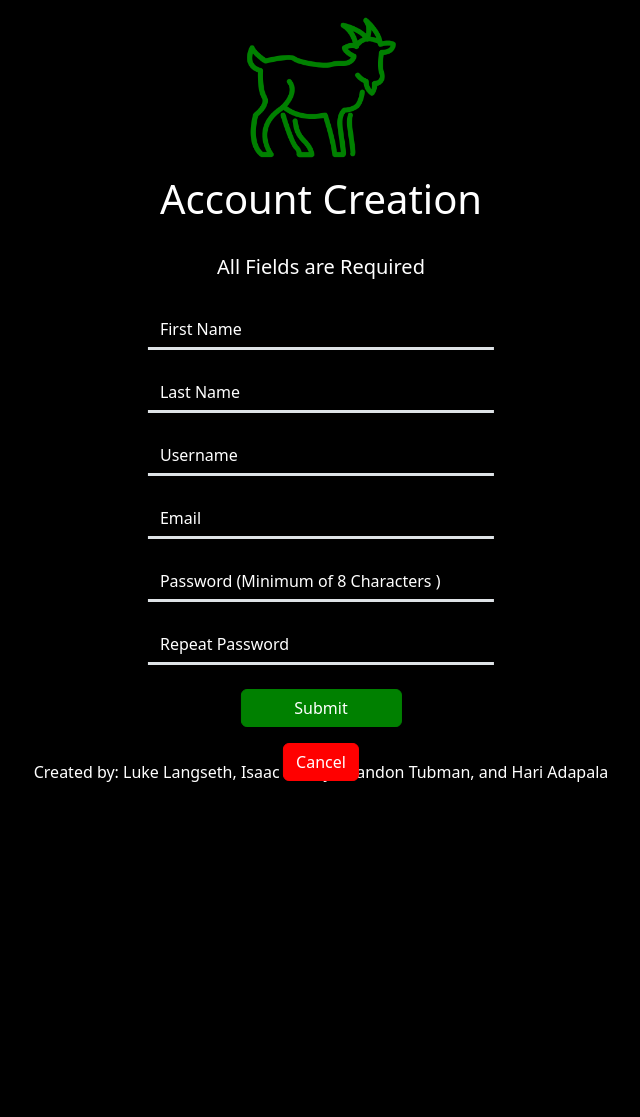
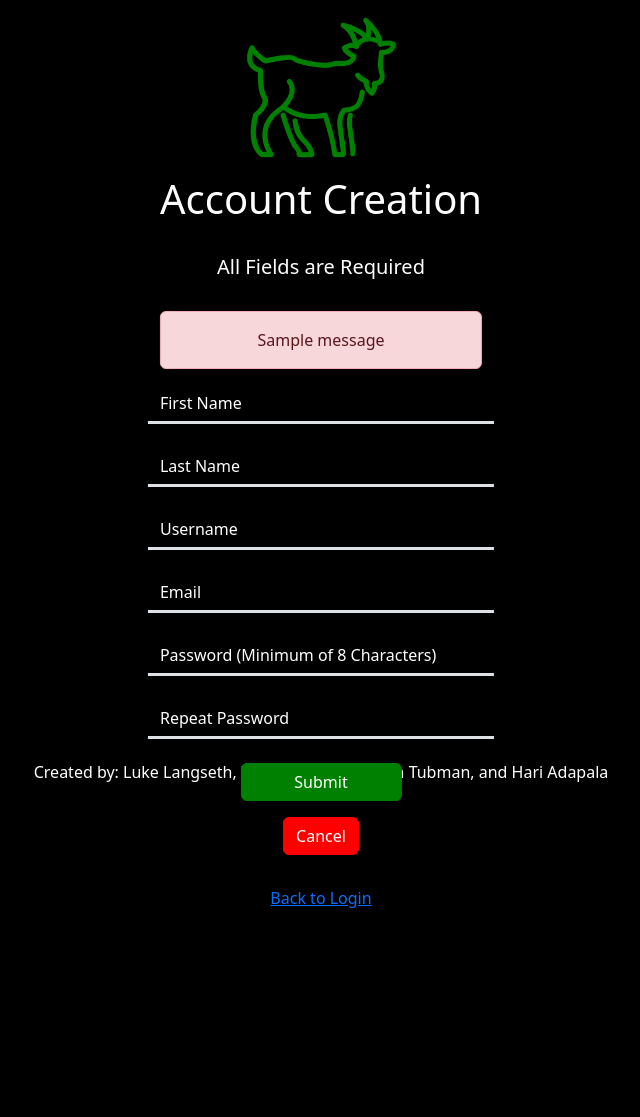
Before and after one commit to langsethluke/IFT401Project, a Flask app: page /createaccount in a window 1280 px wide. Shown: the whole page, without its empty margins (319-959 px from the left). Before the commit the page ends 782 px from the top, so only its background shows below. Run offline with Flask 3, Linux system fonts and the light colour scheme; tables that the repository leaves empty hold one stand-in row (values such as "Sample post"); one stand-in notice (Sample message) is shown.

Commit message:
Updated @createaccount functionality on app.py and createaccount.html to prevent duplicate Username and Email

```diff
--- a/app.py
+++ b/app.py
@@ -23,7 +23,7 @@ def load_user(id):
 
 # Configuration for Connecting to the MySQL Database
 app.config['SECRET_KEY'] = 'your_secret_key'
-app.config['SQLALCHEMY_DATABASE_URI'] = 'mysql+pymysql://root:password@localhost/stock1'
+app.config['SQLALCHEMY_DATABASE_URI'] = 'mysql+pymysql://root:@localhost/IFT401'
 app.config['SQLALCHEMY_TRACK_MODIFICATIONS'] = False
 app.config['WTF_CSRF_ENABLED'] = False
 
@@ -287,6 +287,24 @@ def login():
 def createaccount():
     userForm = UserForm()
     if userForm.validate_on_submit():
+        # Check if the email already exists
+        existing_email = User.query.filter_by(email=userForm.email.data).first()
+        # Check if the username already exists
+        existing_username = User.query.filter_by(username=userForm.username.data).first()
+
+        # Generate the appropriate error message
+        if existing_email and existing_username:
+            flash("Error: An account with this Username and Email already exists", "error")
+        elif existing_email:
+            flash("Error: An account with this Email already exists", "error")
+        elif existing_username:
+            flash("Error: An account with this Username already exists", "error")
+
+        # If any errors were flashed, reload the form
+        if existing_email or existing_username:
+            return render_template('createaccount.html', userForm=userForm)
+
+        # If both checks pass, create the new user
         new_user = User(
                         first_name=userForm.first_name.data,
                         last_name=userForm.last_name.data,
@@ -294,20 +312,24 @@ def createaccount():
                         username=userForm.username.data,
                         password=userForm.password.data )
 
-        # Commits the User first so the Portfolio can get a valid User ID
+        # Commit the new user to the database
         db.session.add(new_user)
         db.session.commit()
 
+        # Create a portfolio for the new user
         new_portfolio = Portfolio(
-                        total_balance = 0,
-                        stock_balance = 0,
-                        cash_balance = 0,
-                        user_id = new_user.id )
+                        total_balance=0,
+                        stock_balance=0,
+                        cash_balance=0,
+                        user_id=new_user.id)
 
         db.session.add(new_portfolio)
         db.session.commit()
+
         return redirect(url_for('login'))
+
     return render_template('createaccount.html', userForm=userForm)
+
 
 @app.route('/accountcanceled')
 def accountcanceled():
--- a/templates/createaccount.html
+++ b/templates/createaccount.html
@@ -8,7 +8,7 @@
         <!-- Bootstrap CSS -->
         <link href="https://cdn.jsdelivr.net/npm/bootstrap@5.3.3/dist/css/bootstrap.min.css" rel="stylesheet" integrity="sha384-QWTKZyjpPEjISv5WaRU9OFeRpok6YctnYmDr5pNlyT2bRjXh0JMhjY6hW+ALEwIH" crossorigin="anonymous">
 
-        <!-- Login  and Modal CSS -->
+        <!-- Login and Modal CSS -->
         <link href="/static/styles/login.css" rel="stylesheet" />
         <link href="/static/styles/modal.css" rel="stylesheet" />
     </head>
@@ -20,7 +20,19 @@
                 <h1>Account Creation</h1>
                 <br>
                 <h5>All Fields are Required</h5>
-              </br>
+                <br>
+
+                <!-- Flash Messages -->
+                {% with messages = get_flashed_messages(category_filter=["error"]) %}
+                    {% if messages %}
+                        {% for message in messages %}
+                            <div class="alert alert-danger" role="alert">
+                                {{ message }}
+                            </div>
+                        {% endfor %}
+                    {% endif %}
+                {% endwith %}
+
                 <form method="POST" action="">
                     {{ userForm.hidden_tag() }}
                     <div class="form-group">
@@ -31,40 +43,41 @@
                     <br>
                     <div class="form-group">
                         <div class="row justify-content-center">
-                            {{ userForm.last_name (class="input form-control w-100", id="lastnameInput", placeholder="Last Name") }}
+                            {{ userForm.last_name(class="input form-control w-100", id="lastnameInput", placeholder="Last Name") }}
                         </div>
                     </div>
                     <br>
                     <div class="form-group">
                         <div class="row justify-content-center">
-                            {{ userForm.username (class="input form-control w-100", id="usernameInput", placeholder="Username") }}
+                            {{ userForm.username(class="input form-control w-100", id="usernameInput", placeholder="Username") }}
                         </div>
                     </div>
                     <br>
                     <div class="form-group">
                         <div class="row justify-content-center">
-                            {{ userForm.email (class="input form-control w-100", id="emailInput", placeholder="Email") }}
+                            {{ userForm.email(class="input form-control w-100", id="emailInput", placeholder="Email") }}
                         </div>
                     </div>
                     <br>
                     <div class="form-group">
                         <div class="row justify-content-center">
-                            {{ userForm.password  (class="input form-control w-100", id="passwordInput", placeholder="Password (Minimum of 8 Characters )", type="password") }}
+                            {{ userForm.password(class="input form-control w-100", id="passwordInput", placeholder="Password (Minimum of 8 Characters)", type="password") }}
                         </div>
                     </div>
                     <br>
                     <div class="form-group">
                         <div class="row justify-content-center">
-                            {{ userForm.confirm (class="input form-control w-100", id="passwordInput", placeholder="Repeat Password", type="password") }}
+                            {{ userForm.confirm(class="input form-control w-100", id="passwordInput", placeholder="Repeat Password", type="password") }}
                         </div>
                     </div>
                     <br>
                     <p>{{ userForm.submit(class="button-green btn btn-secondary w-50", value="Submit") }}</p>
-                    <!--<button type="button" class="button-green btn btn-primary" data-bs-toggle="modal" data-bs-target="#Modal">
-                        Create Account
-                    </button>-->
-                    <a class="button-red btn btn-primary" href="{{ url_for('accountcanceled' )}}" role="button">Cancel</a>
+                    <a class="button-red btn btn-primary" href="{{ url_for('accountcanceled') }}" role="button">Cancel</a>
                 </form>
+
+                <!-- Back to Login Link -->
+                <br>
+                <a href="{{ url_for('login') }}" class="btn btn-link">Back to Login</a>
             </div>
         </div>
         <footer class="mt-auto">
```
Lines whose indentation alone changed are shown as unchanged.
